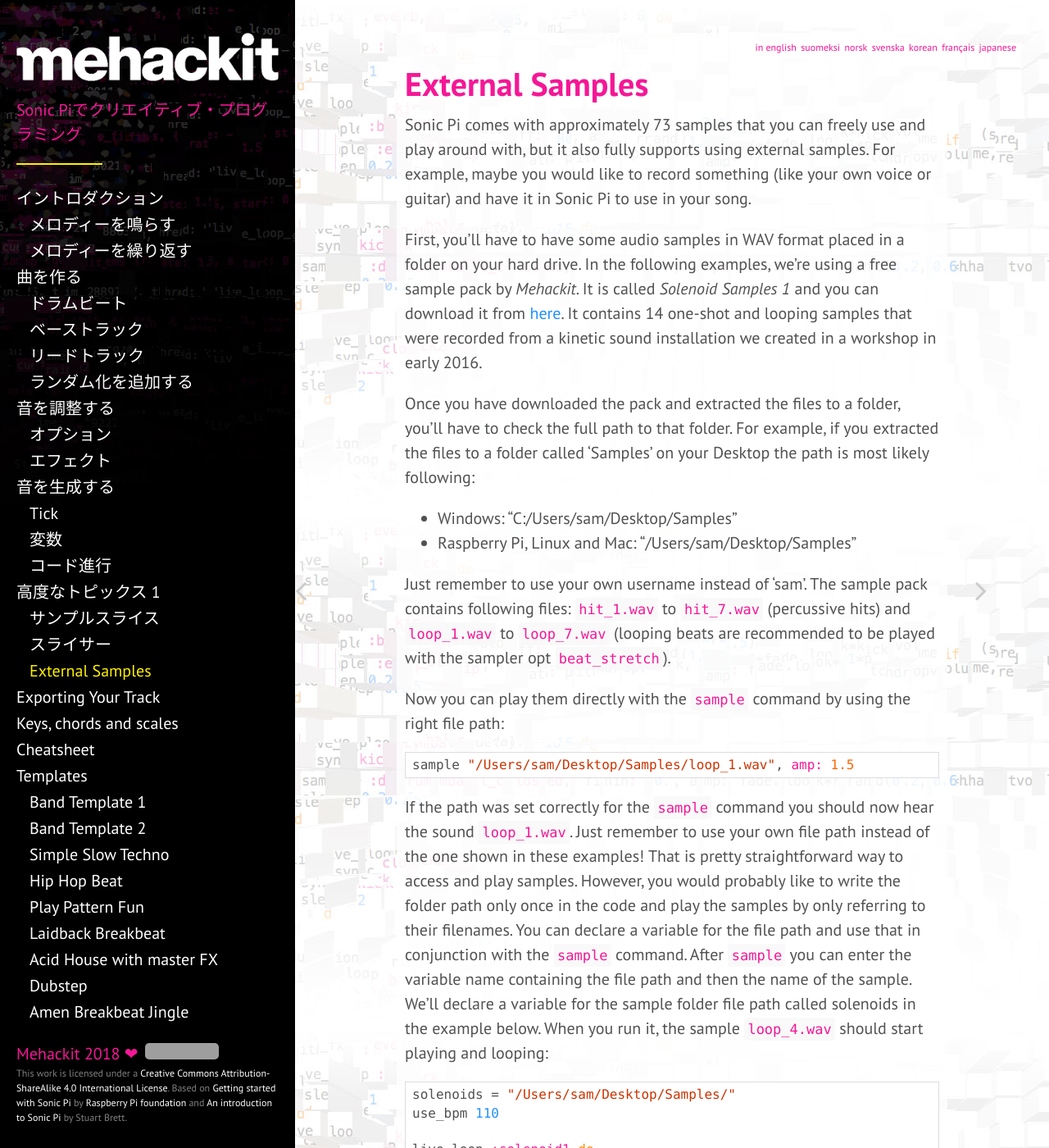
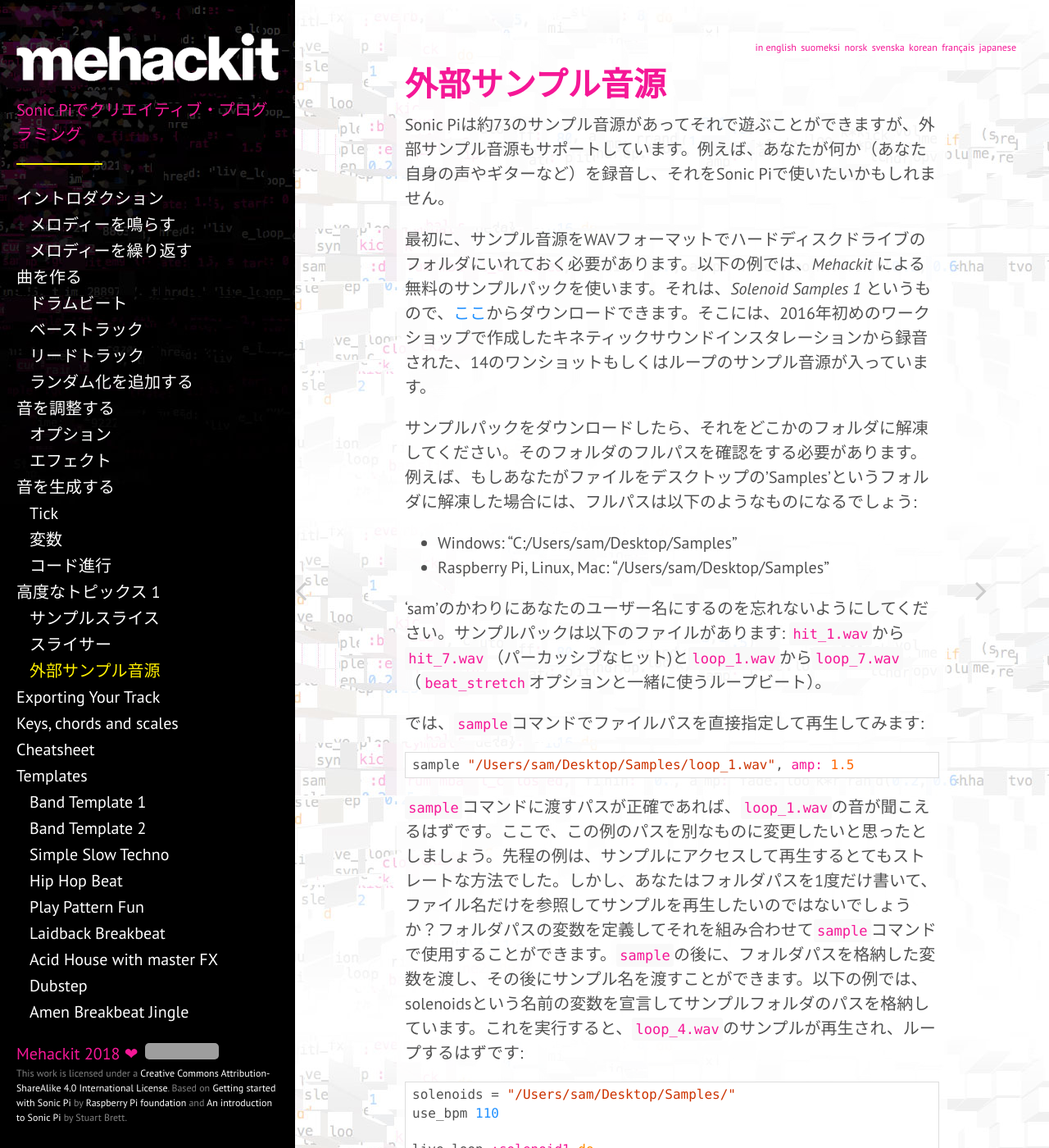
Before and after one commit to mehackit/sonic-pi-workshop, a Jekyll site: the page built from _exercises/ja/05-advanced-topics-1/04-external-samples.md, in a window 1280 px wide and 1400 px high. Shown: the whole window at 82% size. Built offline with Jekyll 4.4.1, drawn with Linux system fonts in a browser that asks for light colours; nearby versions of some CDN libraries; some of the changed text lies outside the part shown; grey boxes are pictures that could not be loaded.

Commit message:
Translate 05-04 to ja

```diff
--- a/_exercises/ja/05-advanced-topics-1/04-external-samples.md
+++ b/_exercises/ja/05-advanced-topics-1/04-external-samples.md
@@ -1,28 +1,28 @@
 ---
 chapter: Advanced Topics 1
-title: External Samples
+title: 外部サンプル音源
 lang: ja
 layout: exercise
 ---
 
-Sonic Pi comes with approximately 73 samples that you can freely use and play around with, but it also fully supports using external samples. For example, maybe you would like to record something (like your own voice or guitar) and have it in Sonic Pi to use in your song.
+Sonic Piは約73のサンプル音源があってそれで遊ぶことができますが、外部サンプル音源もサポートしています。例えば、あなたが何か（あなた自身の声やギターなど）を録音し、それをSonic Piで使いたいかもしれません。
 
-First, you'll have to have some audio samples in WAV format placed in a folder on your hard drive. In the following examples, we're using a free sample pack by *Mehackit*. It is called *Solenoid Samples 1* and you can download it from <a href="{{ "/assets/files/solenoid_samples_1.zip" | prepend: site.baseurl }}">here</a>. It contains 14 one-shot and looping samples that were recorded from a kinetic sound installation we created in a workshop in early 2016.
+最初に、サンプル音源をWAVフォーマットでハードディスクドライブのフォルダにいれておく必要があります。以下の例では、*Mehackit* による無料のサンプルパックを使います。それは、*Solenoid Samples 1* というもので、<a href="{{ "/assets/files/solenoid_samples_1.zip" | prepend: site.baseurl }}">ここ</a>からダウンロードできます。そこには、2016年初めのワークショップで作成したキネティックサウンドインスタレーションから録音された、14のワンショットもしくはループのサンプル音源が入っています。
 
-Once you have downloaded the pack and extracted the files to a folder, you'll have to check the full path to that folder. For example, if you extracted the files to a folder called 'Samples' on your Desktop the path is most likely following:
+サンプルパックをダウンロードしたら、それをどこかのフォルダに解凍してください。そのフォルダのフルパスを確認をする必要があります。例えば、もしあなたがファイルをデスクトップの'Samples'というフォルダに解凍した場合には、フルパスは以下のようなものになるでしょう:
 
 * Windows: "C:/Users/sam/Desktop/Samples"
-* Raspberry Pi, Linux and Mac: "/Users/sam/Desktop/Samples"
+* Raspberry Pi, Linux, Mac: "/Users/sam/Desktop/Samples"
 
-Just remember to use your own username instead of 'sam'. The sample pack contains following files: `hit_1.wav` to `hit_7.wav` (percussive hits) and `loop_1.wav` to `loop_7.wav` (looping beats are recommended to be played with the sampler opt `beat_stretch`).
+'sam'のかわりにあなたのユーザー名にするのを忘れないようにしてください。サンプルパックは以下のファイルがあります: `hit_1.wav`から`hit_7.wav`（パーカッシブなヒット)と`loop_1.wav`から`loop_7.wav`（`beat_stretch`オプションと一緒に使うループビート）。
 
-Now you can play them directly with the `sample` command by using the right file path:
+では、`sample`コマンドでファイルパスを直接指定して再生してみます:
 
 {% highlight ruby %}
 sample "/Users/sam/Desktop/Samples/loop_1.wav", amp: 1.5
 {% endhighlight %}
 
-If the path was set correctly for the `sample` command you should now hear the sound `loop_1.wav`. Just remember to use your own file path instead of the one shown in these examples! That is pretty straightforward way to access and play samples. However, you would probably like to write the folder path only once in the code and play the samples by only referring to their filenames. You can declare a variable for the file path and use that in conjunction with the `sample` command. After `sample` you can enter the variable name containing the file path and then the name of the sample. We'll declare a variable for the sample folder file path called solenoids in the example below. When you run it, the sample `loop_4.wav` should start playing and looping:
+`sample`コマンドに渡すパスが正確であれば、`loop_1.wav`の音が聞こえるはずです。ここで、この例のパスを別なものに変更したいと思ったとしましょう。先程の例は、サンプルにアクセスして再生するとてもストレートな方法でした。しかし、あなたはフォルダパスを1度だけ書いて、ファイル名だけを参照してサンプルを再生したいのではないでしょうか？フォルダパスの変数を定義してそれを組み合わせて`sample`コマンドで使用することができます。`sample`の後に、フォルダパスを格納した変数を渡し、その後にサンプル名を渡すことができます。以下の例では、solenoidsという名前の変数を宣言してサンプルフォルダのパスを格納しています。これを実行すると、`loop_4.wav`のサンプルが再生され、ループするはずです:
 
 {% highlight ruby %}
 solenoids = "/Users/sam/Desktop/Samples/"
@@ -34,7 +34,7 @@ live_loop :solenoid1 do
 end
 {% endhighlight %}
 
-Now you're able to use external samples and samples from Sonic Pi's own library in your productions. Try playing the example below that uses four different instances of `live_loop` to play external and Sonic Pi's own samples. Please note that in the live_loop `:solenoid2` we're using a variable `samplename` to randomly select one of the samples from `hit_1.wav` to `hit_7.wav`.
+ここまでで外部サンプル音源とSonic Piのサンプル音源の両方をあなたの作品に使うことができるようになりました。下の例では、4つの`live_loop`が外部サンプルとSonic Piのサンプルを再生しています。`:solenoid2`のlive_loopでは、`samplename`という変数を使って、`hit_1.wav`から`hit_7.wav`の1つをランダムに選択しています。
 
 {% highlight ruby %}
 solenoids = "/Users/sam/Desktop/Samples/"
```
